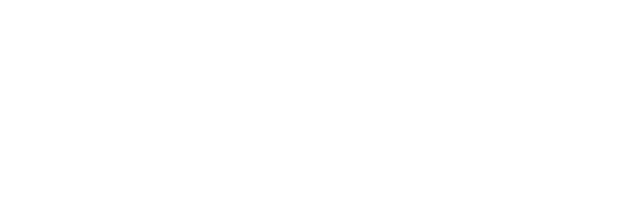
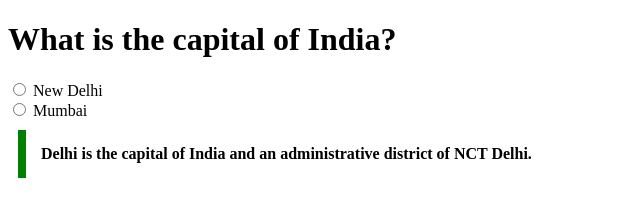
Before and after one commit to acciojob/trivia-himanshu21-G, a website: page main.html in a window 1280 px wide. Shown: the whole page, without its empty margins (0-640 px from the left). Drawn offline with Linux system fonts and the light colour scheme.

Commit message:
created a submission

```diff
--- a/main.html
+++ b/main.html
@@ -10,7 +10,16 @@
 	<!-- the entire body must be written by student -->
     <script type="text/javascript" src="./script.js">
 </script>
-
+<h1>What is the capital of India?</h1>
+	<div>
+		<input type="radio" > New Delhi
+	</div>
+	<div>
+		<input type="radio" > Mumbai
+	</div>
+	<p>
+		Delhi is the capital of India and an administrative district of NCT Delhi.
+	</p>
 </body>
 
 </html>
--- a/styles.css
+++ b/styles.css
@@ -1,2 +1,8 @@
-
-/* Your CSS Code here. */
+p{
+	max-width: 600px;
+	margin: 10px;
+	padding: 15px;
+	border-left:8px solid green;
+	background-color: "blue";
+	font-weight: bold;
+}
```
